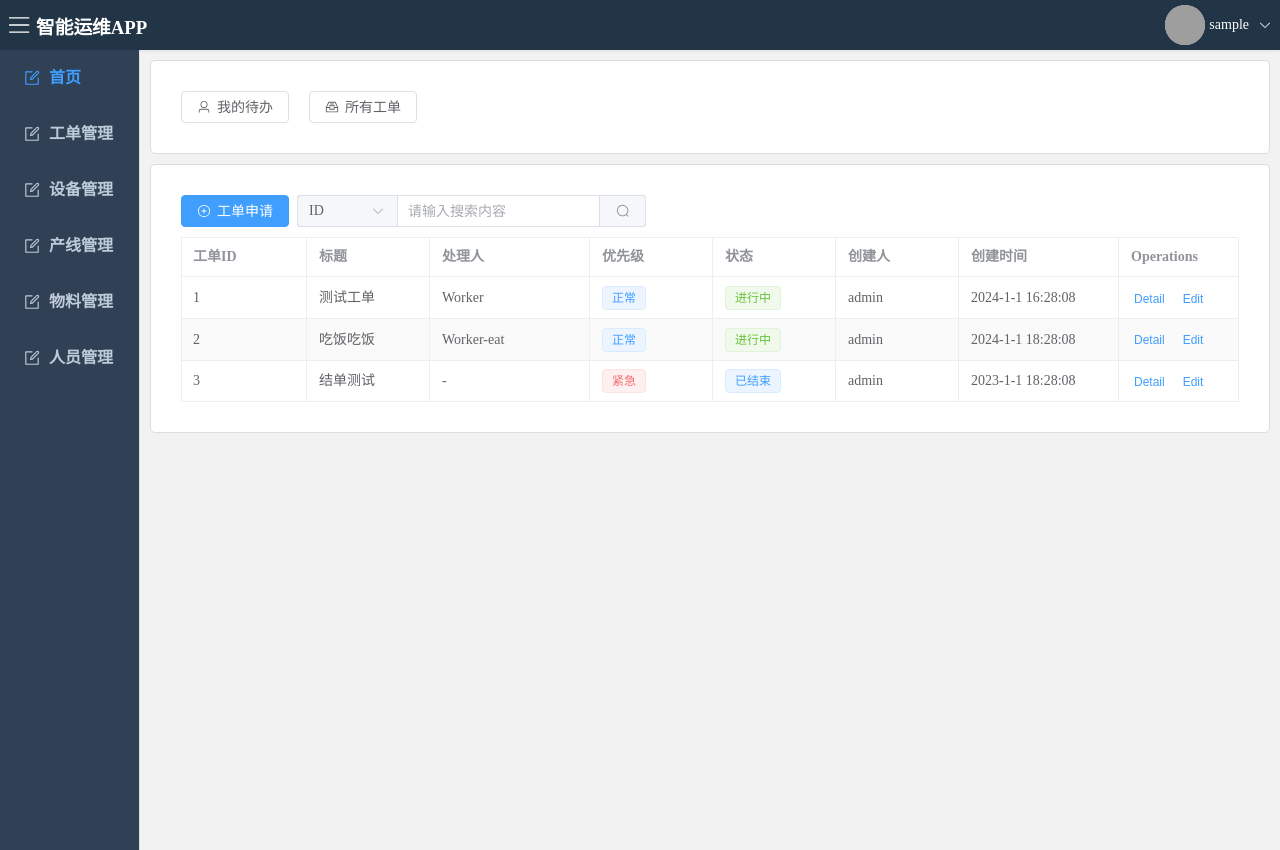
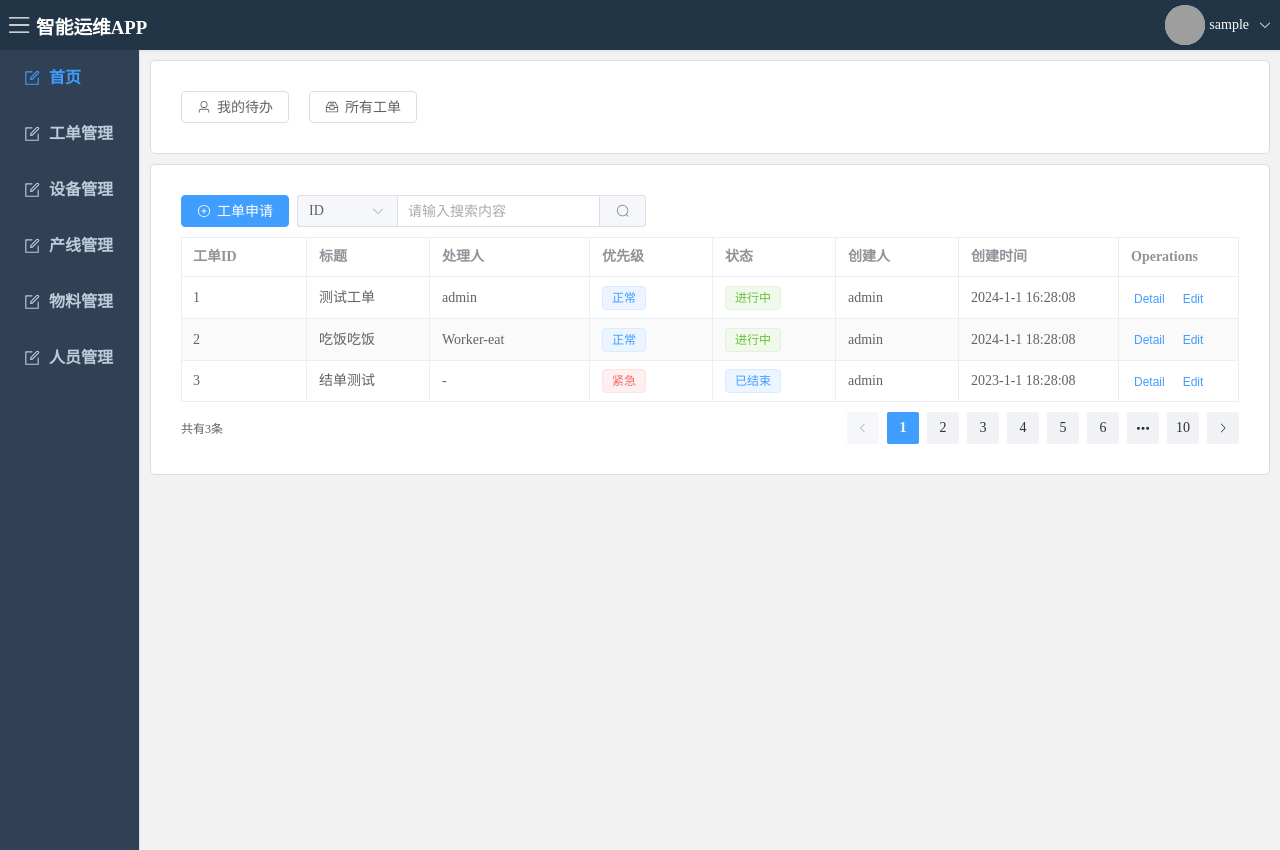
Before and after one commit to Zouu-X/maintainceApp, a Vue app: page /table in a window 1280 px wide. Built offline with nearby package versions, Linux system fonts and the light colour scheme; sample sign-in values are in the browser's storage; grey boxes are pictures that could not be loaded.

Commit message:
Table fixed

```diff
--- a/src/Data/Order.data.js
+++ b/src/Data/Order.data.js
@@ -2,7 +2,7 @@ export const OrderData = [
   {
     id: '1', // 工单ID
     title: '测试工单', // 标题
-    dealer: 'Worker', // 处理人
+    dealer: 'admin', // 处理人
     prio: '2', // 优先级 2=正常
     status: '1', // 状态 1=进行中 2=结束
     creator: 'admin', // 创建人
--- a/src/views/Table/index.vue
+++ b/src/views/Table/index.vue
@@ -1,38 +1,39 @@
 <script setup>
-import { ref } from 'vue';
+import {computed, ref} from 'vue';
 import {CirclePlus, MessageBox, Search, User} from "@element-plus/icons-vue";
 import {OrderData} from "../../Data/Order.data.js";
+import { useRouter, useRoute } from 'vue-router';
+
+const router = useRouter();
+const route = useRoute();
+// import {router} from "../../router/index.js";
+const AllList = ref(OrderData)
 const selected = ref("1")
 const input = ref("")
-const tableData = [
-  {
-    date: '2016-05-03',
-    name: 'Tom',
-    address: 'No. 189, Grove St, Los Angeles',
-  },
-  {
-    date: '2016-05-02',
-    name: 'Tom',
-    address: 'No. 189, Grove St, Los Angeles',
-  },
-  {
-    date: '2016-05-04',
-    name: 'Tom',
-    address: 'No. 189, Grove St, Los Angeles',
-  },
-  {
-    date: '2016-05-01',
-    name: 'Tom',
-    address: 'No. 189, Grove St, Los Angeles',
-  },
-]
+const navigate = (listType) => {
+  router.push({ path: '/table', query: { listType } });
+};
+
+const tableData = computed(() => {
+  if (route.query.listType === 'pending') {
+    return AllList.value.filter(order => order.status === '1' && order.dealer === 'admin')
+  } else {
+    return AllList.value
+  }
+});
 </script>
 
 <template>
   <div class="container">
     <div class="btn-bar">
-      <el-button  :icon="User">我的待办</el-button>
-      <el-button  :icon="MessageBox">所有工单</el-button>
+      <el-button
+          :icon="User"
+          @click="navigate('pending')"
+      >我的待办</el-button>
+      <el-button
+          :icon="MessageBox"
+          @click="navigate('all')"
+      >所有工单</el-button>
     </div>
   </div>
   <div class="container">
@@ -58,8 +59,8 @@ const tableData = [
       </div>
     </div>
 
-      <div class="table">
-        <el-table :data="OrderData" stripe border style="width: 100%">
+    <div class="table mgb-10">
+        <el-table :data="tableData" stripe border style="width: 100%">
           <el-table-column prop="id" label="工单ID" />
           <el-table-column prop="title" label="标题" />
           <el-table-column prop="dealer" label="处理人" width="160" />
@@ -90,6 +91,13 @@ const tableData = [
           </el-table-column>
         </el-table>
       </div>
+    <div class="page-info">
+      <div class="item-num">
+        共有{{ OrderData.length }}条
+      </div>
+      <el-pagination background layout="prev, pager, next" :total="100" />
+    </div>
+
 
 
   </div>
@@ -112,4 +120,14 @@ const tableData = [
 .mgb-10 {
   margin-bottom: 10px;
 }
+.page-info {
+  display: flex;
+  justify-content: space-between; /* 让 item-num 和 el-pagination 两端对齐 */
+  align-items: center; /* 保持垂直居中 */
+}
+.item-num {
+  font-size: 12px;
+  font-weight: 400;
+  color: rgb(96, 98, 102);
+}
 </style>
```
